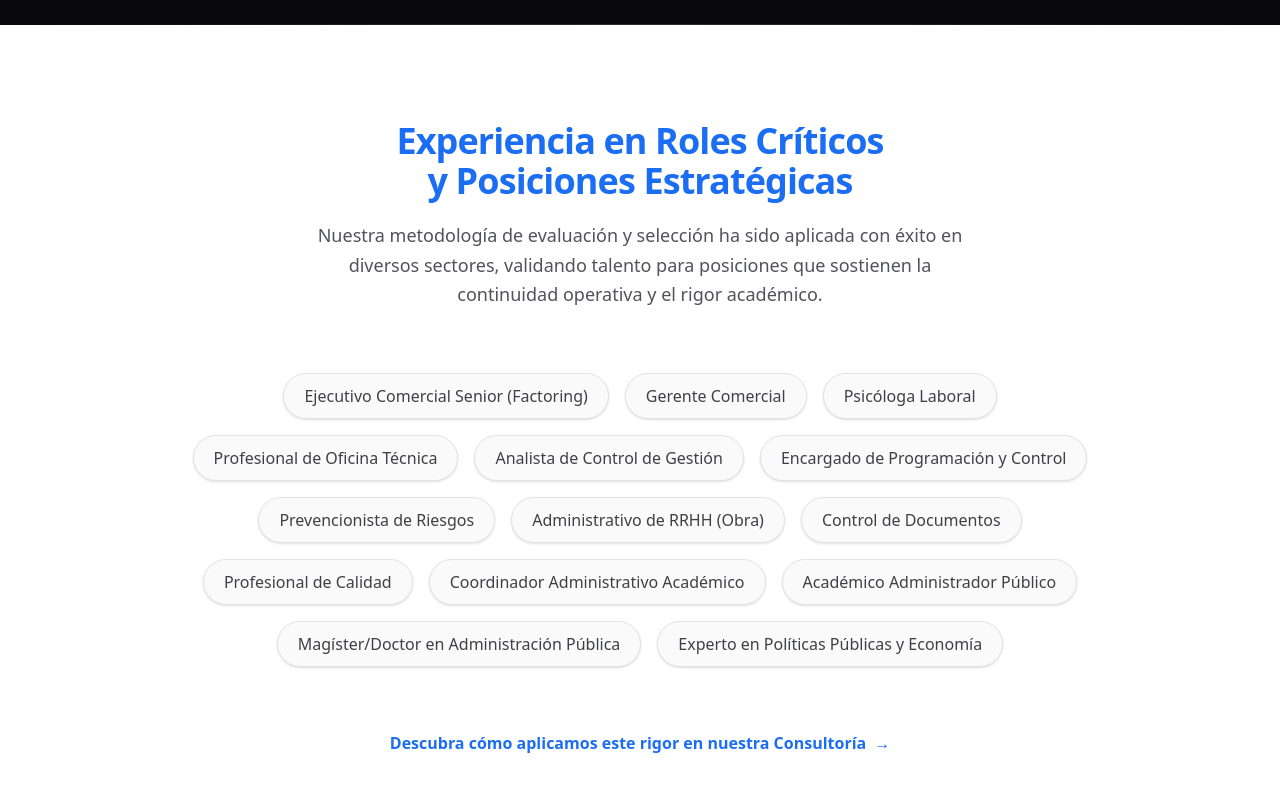
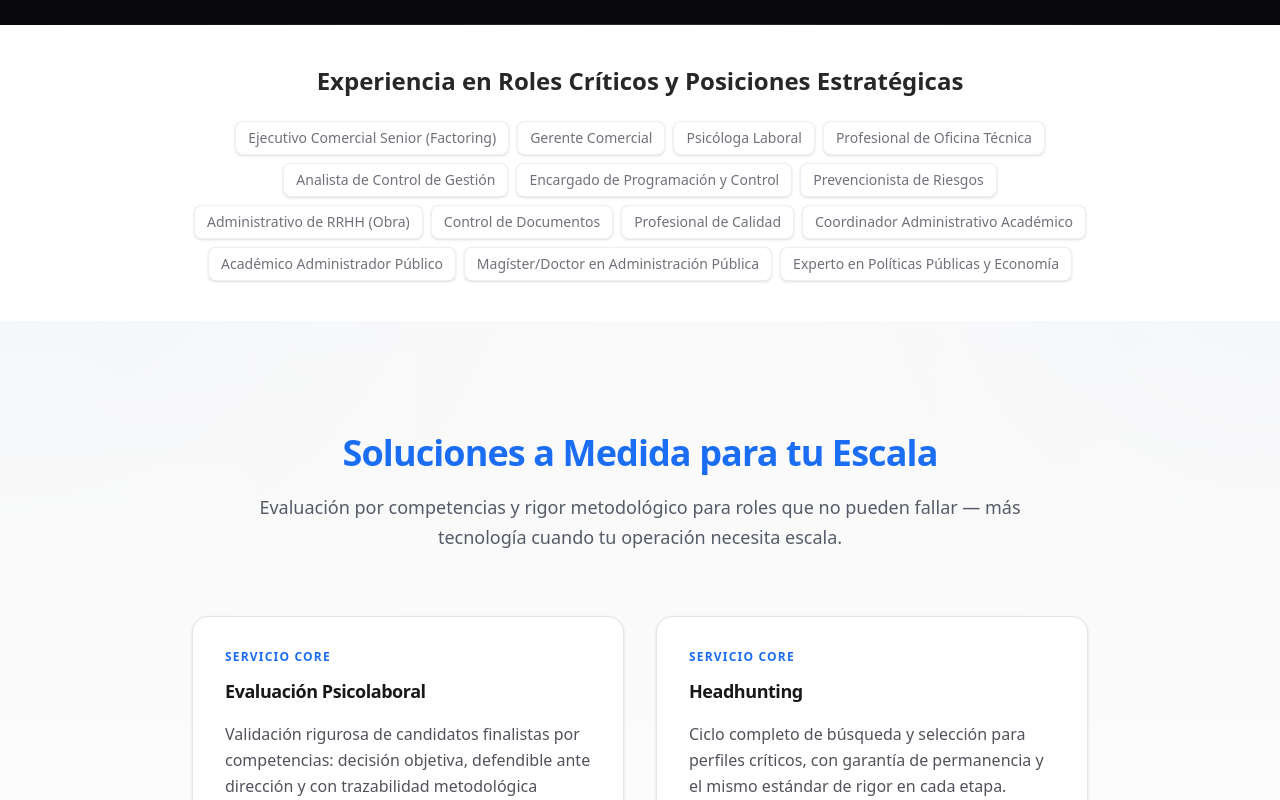
Before and after one commit to ffernandez-obrii/obrii-marketing-web, a Next.js app: page / in a window 1280 px wide. Shown: the part 1380-2180 px from the top of the page. Built offline with nearby package versions, Linux system fonts and the light colour scheme; no server answers.

Commit message:
style: rediseño compacto de seccion de cargos, eliminacion de textos innecesarios

```diff
--- a/src/components/RolesTrayectoria.tsx
+++ b/src/components/RolesTrayectoria.tsx
@@ -1,5 +1,3 @@
-import Link from "next/link";
-
 const roles = [
   "Ejecutivo Comercial Senior (Factoring)",
   "Gerente Comercial",
@@ -19,39 +17,22 @@ const roles = [
 
 export function RolesTrayectoria() {
   return (
-    <section className="w-full bg-white px-6 py-20 sm:px-10 md:py-24 lg:px-12">
+    <section className="w-full bg-white px-6 py-10 sm:px-10 lg:px-12">
       <div className="mx-auto max-w-4xl">
-        <header className="mb-12 text-center md:mb-16">
-          <h2 className="text-balance text-3xl font-semibold tracking-tight text-primary sm:text-4xl">
-            Experiencia en Roles Críticos y Posiciones Estratégicas
-          </h2>
-          <p className="mx-auto mt-5 max-w-2xl text-pretty text-base leading-relaxed text-zinc-600 sm:text-lg">
-            Nuestra metodología de evaluación y selección ha sido aplicada con éxito en diversos sectores, validando talento para posiciones que sostienen la continuidad operativa y el rigor académico.
-          </p>
-        </header>
+        <h2 className="mb-6 text-center text-xl font-semibold text-zinc-800 md:text-2xl">
+          Experiencia en Roles Críticos y Posiciones Estratégicas
+        </h2>
 
-        <ul className="flex flex-wrap items-center justify-center gap-3 md:gap-4">
+        <ul className="mx-auto flex max-w-4xl flex-wrap justify-center gap-2">
           {roles.map((role) => (
             <li
               key={role}
-              className="rounded-full border border-zinc-200 bg-zinc-50 px-4 py-2 text-sm font-medium text-zinc-700 shadow-sm transition-all hover:border-primary/40 hover:bg-white hover:text-primary hover:shadow-md sm:px-5 sm:py-2.5 sm:text-base"
+              className="cursor-default rounded-md border border-zinc-200/60 bg-white px-3 py-1.5 text-xs text-zinc-500 shadow-sm transition-colors hover:bg-zinc-50 md:text-sm"
             >
               {role}
             </li>
           ))}
         </ul>
-
-        <div className="mt-14 flex justify-center text-center md:mt-16">
-          <Link
-            href="/consultoria"
-            className="group inline-flex items-center gap-2 text-base font-semibold text-primary transition-colors hover:text-primary/80"
-          >
-            Descubra cómo aplicamos este rigor en nuestra Consultoría
-            <span aria-hidden="true" className="transition-transform group-hover:translate-x-1">
-              &rarr;
-            </span>
-          </Link>
-        </div>
       </div>
     </section>
   );
```
